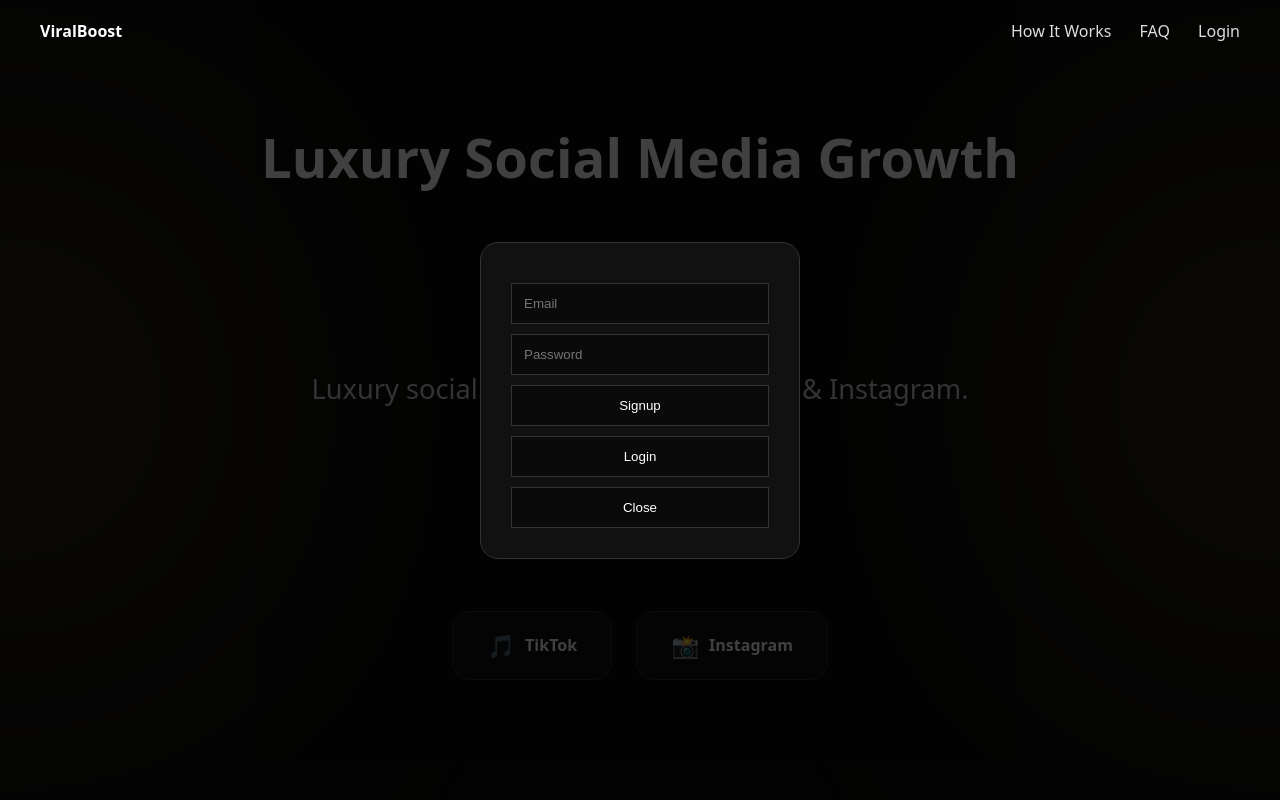
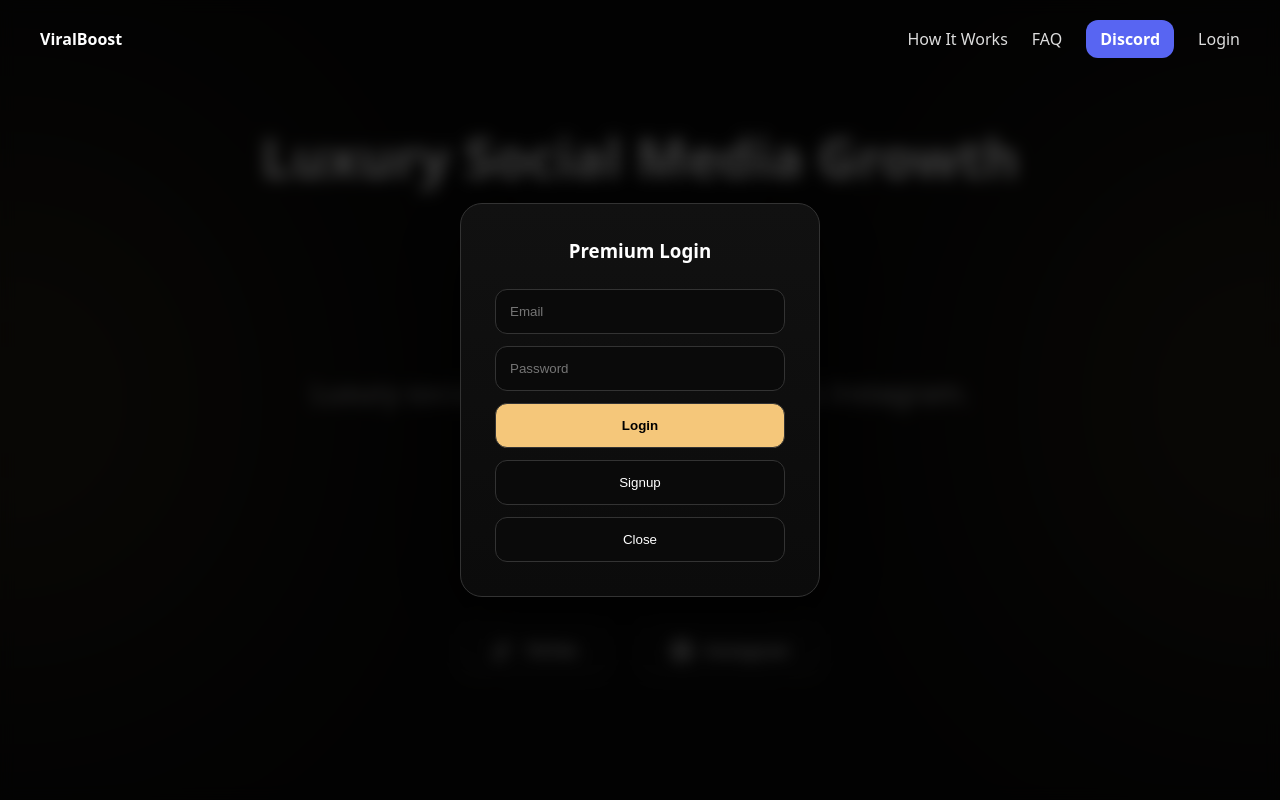
Before and after one commit to kadduontop-ship-it/xdasda, a website: page public/index.html in a window 1280 px wide. Both pictures are taken after a click on the link "Login". Shown: the top 800 px of the page. Drawn offline with Linux system fonts and the light colour scheme; a script that the page names is missing.

Commit message:
Update index.html

```diff
--- a/public/index.html
+++ b/public/index.html
@@ -38,7 +38,31 @@ header{
   padding:20px 40px;
   z-index:10;
 }
-nav a{margin-left:24px;cursor:pointer;color:#ddd}
+nav{
+  display:flex;
+  gap:24px;
+  align-items:center;
+}
+nav a{
+  cursor:pointer;
+  color:#ddd;
+  font-weight:500;
+}
+
+/* DISCORD BUTTON */
+.discord-btn{
+  display:flex;
+  align-items:center;
+  gap:8px;
+  padding:8px 14px;
+  border-radius:12px;
+  background:#5865F2;
+  color:#fff;
+  font-weight:600;
+}
+.discord-btn:hover{
+  opacity:.9;
+}
 
 /* SECTIONS */
 section{
@@ -82,16 +106,17 @@ p{color:#aaa;line-height:1.6;max-width:760px;margin:auto}
   font-weight:600;
   display:flex;
   align-items:center;
-  gap:10px;
+  gap:12px;
   transition:.3s;
 }
 .btn:hover{
   box-shadow:0 0 35px rgba(245,199,122,.45);
 }
 
-/* ICON */
-.icon{
-  font-size:1.4rem;
+/* SOCIAL ICON */
+.social-icon{
+  width:22px;
+  height:22px;
 }
 
 /* GRID */
@@ -119,9 +144,7 @@ p{color:#aaa;line-height:1.6;max-width:760px;margin:auto}
   padding:18px 0;
   cursor:pointer;
 }
-.faq-q{
-  font-weight:600;
-}
+.faq-q{font-weight:600}
 .faq-a{
   max-height:0;
   overflow:hidden;
@@ -130,29 +153,48 @@ p{color:#aaa;line-height:1.6;max-width:760px;margin:auto}
   margin-top:8px;
 }
 
-/* MODAL */
+/* MODAL (MODERNIZED) */
 .modal{
-  position:fixed;inset:0;
+  position:fixed;
+  inset:0;
   background:rgba(0,0,0,.75);
   display:none;
   justify-content:center;
   align-items:center;
+  backdrop-filter:blur(8px);
 }
 .modal.active{display:flex}
 .box{
-  background:#111;
+  background:linear-gradient(180deg,#111,#0b0b0b);
   border:1px solid #333;
-  padding:30px;
-  border-radius:18px;
-  width:320px;
+  padding:34px;
+  border-radius:22px;
+  width:360px;
+  box-shadow:0 20px 80px rgba(0,0,0,.7);
+}
+.box h3{
+  text-align:center;
+  margin-bottom:14px;
 }
 input,button{
   width:100%;
-  padding:12px;
-  margin-top:10px;
+  padding:14px;
+  margin-top:12px;
   background:#0a0a0a;
   color:#fff;
   border:1px solid #333;
+  border-radius:12px;
+}
+button{
+  cursor:pointer;
+}
+button.primary{
+  background:#f5c77a;
+  color:#000;
+  font-weight:700;
+}
+button.primary:hover{
+  opacity:.9;
 }
 
 /* WATER CURSOR */
@@ -180,6 +222,9 @@ input,button{
   <nav>
     <a onclick="scrollToId('how')">How It Works</a>
     <a onclick="scrollToId('faq')">FAQ</a>
+    <a href="https://discord.gg/eG3KwUXcmB" target="_blank" class="discord-btn">
+      Discord
+    </a>
     <a onclick="openAuth()">Login</a>
   </nav>
 </header>
@@ -191,10 +236,19 @@ input,button{
 
   <div class="buttons">
     <div class="btn" onclick="openOrder('tiktok')">
-      <span class="icon">🎵</span> TikTok
+      <!-- TikTok SVG -->
+      <svg class="social-icon" viewBox="0 0 24 24" fill="white">
+        <path d="M12 2h3a5 5 0 0 0 5 5v3a8 8 0 0 1-5-1.7V16a6 6 0 1 1-6-6v3a3 3 0 1 0 3 3z"/>
+      </svg>
+      TikTok
     </div>
+
     <div class="btn" onclick="openOrder('instagram')">
-      <span class="icon">📸</span> Instagram
+      <!-- Instagram SVG -->
+      <svg class="social-icon" viewBox="0 0 24 24" fill="white">
+        <path d="M7 2h10a5 5 0 0 1 5 5v10a5 5 0 0 1-5 5H7a5 5 0 0 1-5-5V7a5 5 0 0 1 5-5zm5 5a5 5 0 1 0 0 10 5 5 0 0 0 0-10zm6.5-.5a1.5 1.5 0 1 0 0 3 1.5 1.5 0 0 0 0-3z"/>
+      </svg>
+      Instagram
     </div>
   </div>
 </section>
@@ -204,18 +258,15 @@ input,button{
   <h2>Why Choose Us</h2>
   <div class="grid">
     <div class="card">
-      <div class="icon">⚡</div>
-      <h3>Fast Delivery</h3>
+      <h3>⚡ Fast Delivery</h3>
       <p>Get your followers and views delivered instantly with our high-speed servers.</p>
     </div>
     <div class="card">
-      <div class="icon">🔒</div>
-      <h3>100% Safe</h3>
+      <h3>🔒 100% Safe</h3>
       <p>Our services are completely safe and secure. No password required.</p>
     </div>
     <div class="card">
-      <div class="icon">🎁</div>
-      <h3>Completely Free</h3>
+      <h3>🎁 Completely Free</h3>
       <p>No hidden fees, no credit card required. 100% free forever.</p>
     </div>
   </div>
@@ -234,28 +285,17 @@ input,button{
 <!-- HOW IT WORKS -->
 <section id="how">
   <h2>How It Works</h2>
-  <p>Four simple steps to boost your social media presence</p>
-
+  <p>Three simple steps to boost your social media presence</p>
   <div class="grid">
-    <div class="card">
-      <h3>Choose Service</h3>
-      <p>Select TikTok Views or Instagram Views</p>
-    </div>
-    <div class="card">
-      <h3>Enter Link</h3>
-      <p>Paste your video or reel link</p>
-    </div>
-    <div class="card">
-      <h3>Get Results</h3>
-      <p>Receive 100 views within 5 minutes</p>
-    </div>
+    <div class="card"><h3>Choose Service</h3><p>Select TikTok or Instagram</p></div>
+    <div class="card"><h3>Enter Link</h3><p>Paste your video or reel link</p></div>
+    <div class="card"><h3>Get Results</h3><p>Receive 100 views within minutes</p></div>
   </div>
 </section>
 
 <!-- FAQ -->
 <section id="faq">
   <h2>Frequently Asked Questions</h2>
-
   <div class="faq">
     <div class="faq-item" onclick="toggleFaq(this)">
       <div class="faq-q">Is this service free?</div>
@@ -272,28 +312,30 @@ input,button{
   </div>
 </section>
 
-<!-- AUTH -->
+<!-- AUTH MODAL -->
 <div class="modal" id="auth">
   <div class="box">
+    <h3>Premium Login</h3>
     <input id="email" placeholder="Email">
     <input id="password" type="password" placeholder="Password">
+    <button class="primary" onclick="login()">Login</button>
     <button onclick="signup()">Signup</button>
-    <button onclick="login()">Login</button>
     <button onclick="closeAuth()">Close</button>
   </div>
 </div>
 
-<!-- ORDER -->
+<!-- ORDER MODAL -->
 <div class="modal" id="order">
   <div class="box">
+    <h3>Submit Link</h3>
     <input id="link" placeholder="Paste your link">
-    <button onclick="watchAd()">Watch Ad & Proceed</button>
+    <button class="primary" onclick="watchAd()">Watch Ad & Proceed</button>
     <button onclick="closeOrder()">Cancel</button>
   </div>
 </div>
 
 <script>
-/* MAIN TITLE TYPE */
+/* MAIN TITLE */
 const mainText="Luxury Social Media Growth";
 let mi=0;
 (function typeMain(){
@@ -303,7 +345,7 @@ let mi=0;
   }
 })();
 
-/* SUBTITLE TYPE */
+/* SUBTITLE */
 const subText="Luxury social media growth for TikTok & Instagram.";
 let si=0;
 const subEl=document.getElementById("heroSubtitle");
@@ -350,7 +392,7 @@ async function watchAd(){
   closeOrder();
 }
 
-/* FAQ TOGGLE */
+/* FAQ */
 function toggleFaq(el){
   const a=el.querySelector(".faq-a");
   a.style.maxHeight=a.style.maxHeight?"":a.scrollHeight+"px";
```
